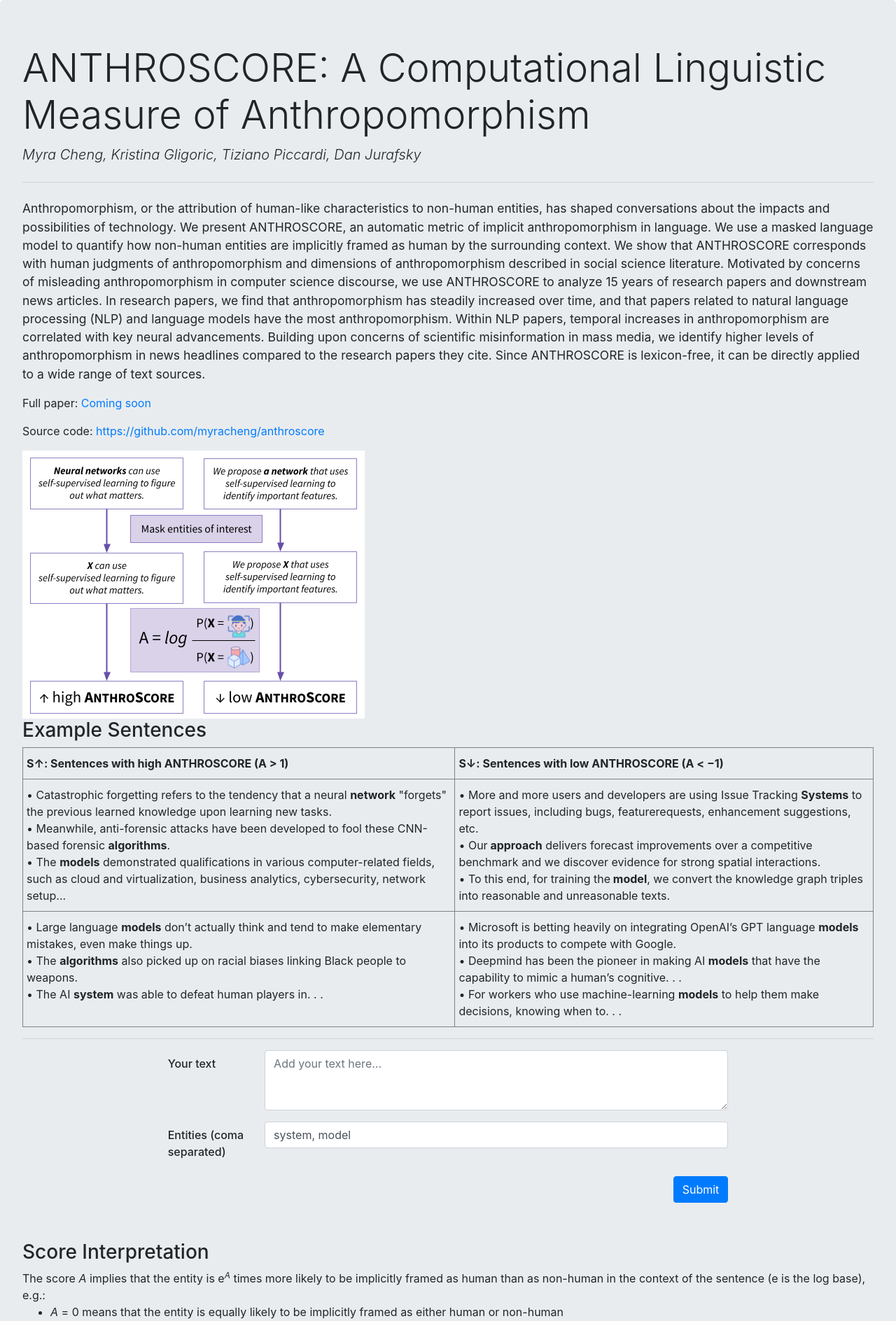
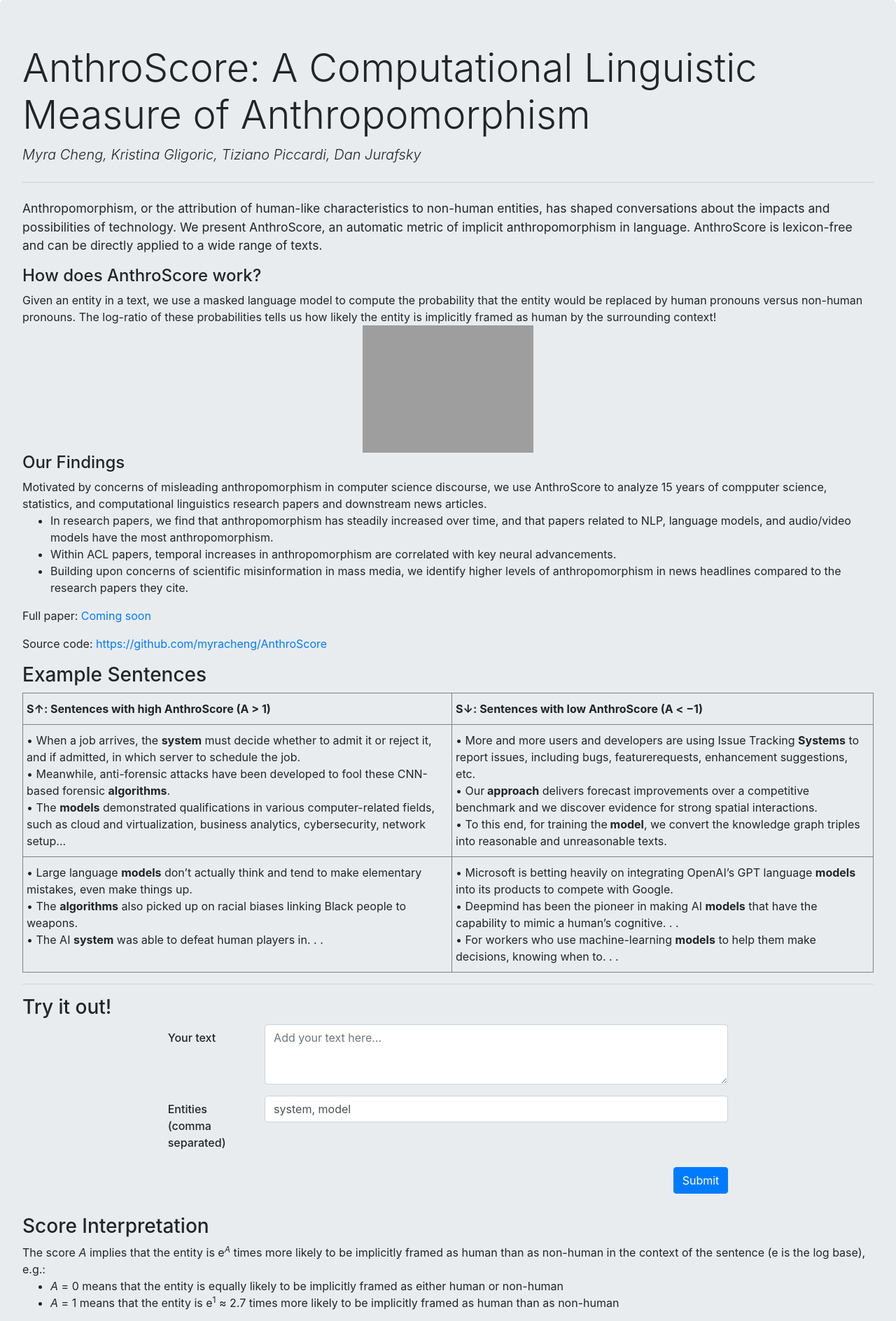
Before and after one commit to tizianopiccardi/AnthroscoreWebservice, a Flask app: page / in a window 1280 px wide. Shown: the top 1888 px of the page at 70% size. Run offline with Flask 3, Linux system fonts and the light colour scheme; grey boxes are pictures that could not be loaded.

Commit message:
Add explanation

```diff
--- a/anthroscore.py
+++ b/anthroscore.py
@@ -99,7 +99,7 @@ def get_anthroscores(sentence_filename):
 
 def parse_sentences_from_file(input_filename, entities, text_column_name, id_column_name, output_filename):
     column_names = ['sentence','masked_sentence','text_id','POS','verb','original_term','original_noun']
-    pattern_list = ['\\b%s\\b'%s for s in entities] # add boundaries
+    pattern_list = ['%s(?=s| |$|\W)'%s for s in entities] # add boundaries
 
     if input_filename.endswith('csv'):
         df = pd.read_csv(input_filename).dropna(subset=text_column_name)
@@ -132,7 +132,7 @@ def parse_sentences_from_file(input_filename, entities, text_column_name, id_col
 
 def get_text_score(text,entities,output_filename=''):
     # Mask sentences
-    pattern_list = ['\\b%s\\b'%s for s in entities] # add boundaries
+    pattern_list = ['%s(?=s| |$|\W)'%s for s in entities] # add boundaries
     masked_sents = []
     if text.strip():
         doc = nlp(text)
--- a/templates/index.html
+++ b/templates/index.html
@@ -3,37 +3,43 @@
 <head>
     <link rel="stylesheet" href="https://cdn.jsdelivr.net/npm/bootstrap@4.6.2/dist/css/bootstrap.min.css"
           integrity="sha384-xOolHFLEh07PJGoPkLv1IbcEPTNtaed2xpHsD9ESMhqIYd0nLMwNLD69Npy4HI+N" crossorigin="anonymous">
-    <title>ANTHROSCORE: A Computational Linguistic Measure of Anthropomorphism</title>
+    <title>AnthroScore: A Computational Linguistic Measure of Anthropomorphism</title>
 </head>
 <body>
 
 
 <div class="jumbotron">
 
-    <h1 class="display-4">ANTHROSCORE: A Computational Linguistic Measure of Anthropomorphism</h1>
+    <h1 class="display-4">AnthroScore: A Computational Linguistic Measure of Anthropomorphism</h1>
     <i class="lead">Myra Cheng, Kristina Gligoric, Tiziano Piccardi, Dan Jurafsky</i>
     <hr class="my-4">
     <blockquote class="blockquote">
         <p class="small">Anthropomorphism, or the attribution of human-like characteristics to non-human entities, has
             shaped conversations about the impacts and possibilities of technology.
-            We present ANTHROSCORE, an automatic metric of implicit anthropomorphism in language. We use a masked
-            language model to quantify how non-human entities are implicitly framed as human by the surrounding context.
-            We show that ANTHROSCORE corresponds with human judgments of anthropomorphism and dimensions of
-            anthropomorphism described in social science literature. Motivated by concerns of misleading
-            anthropomorphism in computer science discourse, we use ANTHROSCORE to analyze 15 years of research papers
-            and downstream news articles. In research papers, we find that anthropomorphism has steadily increased over
-            time, and that papers related to natural language processing (NLP) and language models have the most
-            anthropomorphism. Within NLP papers, temporal increases in anthropomorphism are correlated with key neural
-            advancements.
-            Building upon concerns of scientific misinformation in mass media, we identify higher levels of
-            anthropomorphism in news headlines compared to the research papers they cite. Since ANTHROSCORE is
-            lexicon-free, it can be directly applied to a wide range of text sources.</p>
+            We present AnthroScore, an automatic metric of implicit anthropomorphism in language. AnthroScore is
+            lexicon-free and can be directly applied to a wide range of texts.</p>
+
+
     </blockquote>
-    <p>Full paper: <a href="#" target="_blank">Coming soon</a></p>
-    <p>Source code: <a href="https://github.com/myracheng/anthroscore" target="_blank">https://github.com/myracheng/anthroscore</a>
-    </p>
 
-    <img src="{{ url_for('static', filename='methodfig.png') }}"/>
+            <h4>How does AnthroScore work?</h4>
+             Given an entity in a text, we use a masked language model to compute the probability that the entity would be replaced by human pronouns versus non-human pronouns.
+            The log-ratio of these probabilities tells us how likely the entity is implicitly framed as human by the surrounding context!
+            <center><img width='20%'src="{{ url_for('static', filename='methodfig.svg') }}"/></center>
+            <h4>Our Findings</h4>
+            Motivated by concerns of misleading anthropomorphism in computer science discourse, we use AnthroScore to analyze 15 years of compputer science, statistics, and computational linguistics research papers and downstream news articles.
+            <ul><li> In research papers, we find that anthropomorphism has steadily increased over
+                time, and that papers related to NLP, language models, and audio/video models have the most
+                anthropomorphism.</li>
+            <li>Within ACL papers, temporal increases in anthropomorphism are correlated with key neural
+                advancements.</li><li> Building upon concerns of scientific misinformation in mass media, we identify higher levels of
+                    anthropomorphism in news headlines compared to the research papers they cite.</li></ul>
+            <p>Full paper: <a href="#" target="_blank">Coming soon</a></p>
+            <p>Source code: <a href="https://github.com/myracheng/AnthroScore" target="_blank">https://github.com/myracheng/AnthroScore</a>
+            </p>
+
+
+
 
     <h3>Example Sentences</h3>
 <style type="text/css">
@@ -48,13 +54,15 @@
         <table class="tg">
         <thead>
           <tr>
-            <th class="tg-fymr">S↑: Sentences with high ANTHROSCORE (A &gt; 1) </th>
-            <th class="tg-0pky"><span style="font-weight:bold;font-style:normal">S↓: Sentences with low ANTHROSCORE (A &lt; −1)</span></th>
+            <th class="tg-fymr">S↑: Sentences with high AnthroScore (A &gt; 1) </th>
+            <th class="tg-0pky"><span style="font-weight:bold;font-style:normal">S↓: Sentences with low AnthroScore (A &lt; −1)</span></th>
           </tr>
         </thead>
         <tbody>
           <tr>
-            <td class="tg-0pky">• Catastrophic forgetting refers to the tendency that a neural <span style="font-weight:bold">network</span> "forgets" the previous learned knowledge upon learning new tasks.<br>• Meanwhile, anti-forensic attacks have been developed to fool these CNN-based forensic <span style="font-weight:bold">algorithms</span>.<br>• The <span style="font-weight:bold">models</span> demonstrated qualifications in various computer-related fields, such as cloud and virtualization, business analytics, cybersecurity, network setup...</td>
+            <td class="tg-0pky">• When a job arrives, the <b>system</b>
+                must decide whether to admit it or reject it, and if admitted, in which server
+                to schedule the job.<br>• Meanwhile, anti-forensic attacks have been developed to fool these CNN-based forensic <span style="font-weight:bold">algorithms</span>.<br>• The <span style="font-weight:bold">models</span> demonstrated qualifications in various computer-related fields, such as cloud and virtualization, business analytics, cybersecurity, network setup...</td>
             <td class="tg-0pky">• More and more users and developers are using Issue Tracking <span style="font-weight:bold">Systems</span> to report issues, including bugs, featurerequests, enhancement suggestions, etc.<br>• Our<span style="font-weight:bold"> approach</span> delivers forecast improvements over a competitive benchmark and we discover evidence for strong spatial interactions.<br>• To this end, for training the<span style="font-weight:bold"> model</span>, we convert the knowledge graph triples into reasonable and unreasonable texts.</td>
           </tr>
           <tr>
@@ -67,7 +75,7 @@
 
 <hr>
 
-
+<h3>Try it out!</h3>
 <div class="row justify-content-center">
     <div class="col-8">
         <div class="nav flex-column nav-pills" id="v-pills-tab" role="tablist" aria-orientation="vertical">
@@ -80,7 +88,7 @@
                     </div>
                 </div>
                 <div class="form-group row">
-                    <label for="entities" class="col-sm-2 col-form-label h1">Entities (coma separated)</label>
+                    <label for="entities" class="col-sm-2 col-form-label h1">Entities (comma separated)</label>
                     <div class="col-sm-10">
                         <input type="text" class="form-control" id="entities" placeholder="Entities" value="system, model">
                     </div>
@@ -137,7 +145,7 @@ implicitly framed as human than as non-human</li></ul>
 
     $(function () {
         $("#submit-text").click(function () {
-            $("#output-text").html("ANTHROSCORE: Loading...")
+            $("#output-text").html("AnthroScore: Loading...")
             let text = $("#main-text").val()
             let entities = $("#entities").val()
 
@@ -146,7 +154,7 @@ implicitly framed as human than as non-human</li></ul>
                 url: "/predict",
                 data: {text: text, entities: entities},
                 success: function (data) {
-                    $("#output-text").html("ANTHROSCORE: " + data)
+                    $("#output-text").html("AnthroScore: " + data)
                 }
             });
         });
```
Also changed, not shown: static/methodfig.png (deleted), static/methodfig.svg (added).
